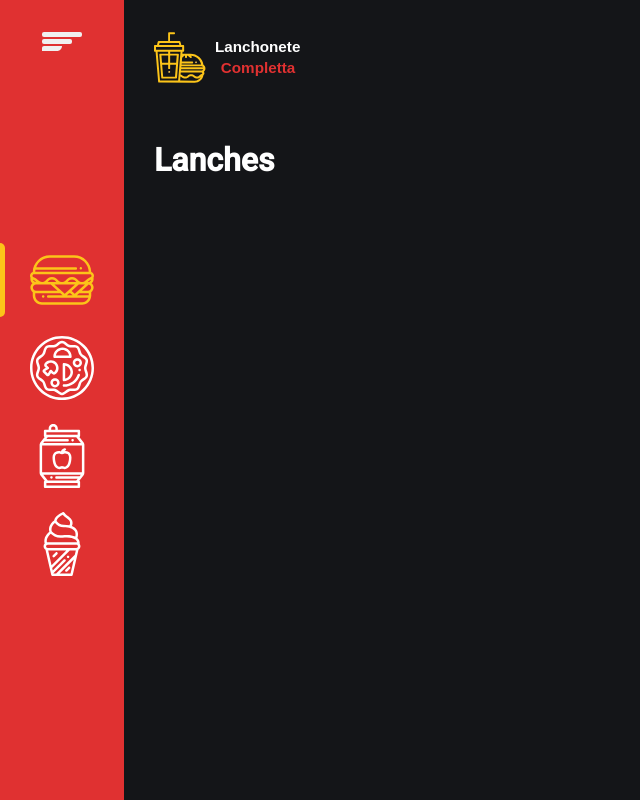
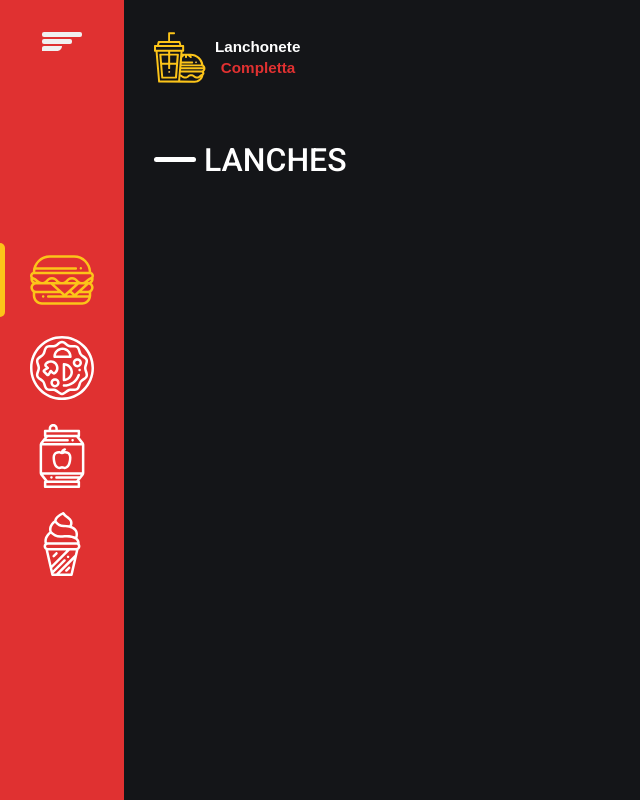
Before and after one commit to rodolforsf/lanchonete, a React (Create React App) app: page / in a window 1280 px wide. Shown: the whole page, without its empty margins (0-640 px from the left). Built offline with nearby package versions, Linux system fonts and the light colour scheme.

Commit message:
Head adicionado

```diff
--- /dev/null
+++ b/src/components/Head/index.tsx
@@ -0,0 +1,11 @@
+interface HeadProps {
+    title: string
+    description?: string
+  }
+
+  export function Head({ title, description = '' }: HeadProps) {
+    document.title = `Lanchonete Completta | ${title}`
+    document.querySelector('[name=description]')?.setAttribute('content', description)
+
+    return null
+  }
--- /dev/null
+++ b/src/components/SnackTitle/index.tsx
@@ -0,0 +1,11 @@
+import { ReactNode } from 'react'
+
+import { Title } from './styles'
+
+interface TitleProps {
+  children: ReactNode
+}
+
+export function SnackTitle({ children }: TitleProps) {
+  return <Title>{children}</Title>
+}
--- /dev/null
+++ b/src/components/SnackTitle/styles.ts
@@ -0,0 +1,29 @@
+import styled from "styled-components";
+
+export const Title = styled.h1`
+    display: flex;
+    align-items: center;
+    gap: 0.5rem;
+
+    margin-bottom: ${({theme}) => theme.fontSize['4xl']};
+    font-weight: 500;
+    text-transform: uppercase;
+
+    &::before {
+        content: '';
+        background: ${({ theme }) => theme.colors.white};
+        width: 42px;
+        height: 5px;
+        flex-shrink: 0;
+        border-radius: 4px;
+    }
+
+    @media (max-width: 720px) {
+        font-size: ${({theme}) => theme.fontSize['3xl']};
+        justify-content: center;
+
+        &::before {
+            display: none;
+        }
+    }
+`
--- a/src/pages/Main/Bebidas/index.tsx
+++ b/src/pages/Main/Bebidas/index.tsx
@@ -1,3 +1,10 @@
+import { Head } from "../../../components/Head"
+import { SnackTitle } from "../../../components/SnackTitle"
+
 export default function Bebidas() {
-    return <h1>Bebidas</h1>
+    return (    <>
+        <Head title='Bebidas' />
+        <SnackTitle>Bebibas</SnackTitle>
+    </>
+    )
 }
--- a/src/pages/Main/Lanches/index.tsx
+++ b/src/pages/Main/Lanches/index.tsx
@@ -1,3 +1,11 @@
+import { Head } from "../../../components/Head"
+import { SnackTitle } from "../../../components/SnackTitle"
+
 export default function Lanches() {
-    return <h1>Lanches</h1>
+    return (
+        <>
+            <Head title='Lanches' description='Nossos melhores lanches' />
+            <SnackTitle>Lanches</SnackTitle>
+        </>
+    )
 }
--- a/src/pages/Main/Pizzas/index.tsx
+++ b/src/pages/Main/Pizzas/index.tsx
@@ -1,3 +1,10 @@
+import { Head } from "../../../components/Head"
+import { SnackTitle } from "../../../components/SnackTitle"
+
 export default function Pizzas() {
-    return <h1>Pizzas</h1>
+    return (    <>
+        <Head title='Pizzas' />
+        <SnackTitle>Pizzas</SnackTitle>
+    </>
+    )
 }
--- a/src/pages/Main/Sobremesas/index.tsx
+++ b/src/pages/Main/Sobremesas/index.tsx
@@ -1,3 +1,10 @@
+import { Head } from "../../../components/Head"
+import { SnackTitle } from "../../../components/SnackTitle"
+
 export default function Sobremesas() {
-    return <h1>Sobremesas</h1>
+    return (    <>
+        <Head title='Sobremesas' />
+        <SnackTitle>Sobremesas</SnackTitle>
+    </>
+    )
 }
--- a/src/routes.tsx
+++ b/src/routes.tsx
@@ -1,19 +1,19 @@
 import { Routes, Route } from 'react-router-dom'
 
 import MainPage from './pages/Main'
-import Lanches  from './pages/Main/Lanches'
-import Pizzas from './pages/Main/Pizzas'
-import Bebidas from './pages/Main/Bebidas'
-import Sobremesas from './pages/Main/Sobremesas'
+import LanchesPagina  from './pages/Main/Lanches'
+import PizzasPagina from './pages/Main/Pizzas'
+import BebidasPagina from './pages/Main/Bebidas'
+import SobremesasPagina from './pages/Main/Sobremesas'
 
 export function AppRoutes() {
   return (
     <Routes>
       <Route path='/' element={<MainPage />} >
-        <Route path='/' element={<Lanches />} />
-        <Route path='/pizzas' element={<Pizzas />} />
-        <Route path='/bebidas' element={<Bebidas />} />
-        <Route path='/sobremesas' element={<Sobremesas />} />
+        <Route path='/' element={<LanchesPagina />} />
+        <Route path='/pizzas' element={<PizzasPagina />} />
+        <Route path='/bebidas' element={<BebidasPagina />} />
+        <Route path='/sobremesas' element={<SobremesasPagina />} />
       </Route>
     </Routes>
   )
```
